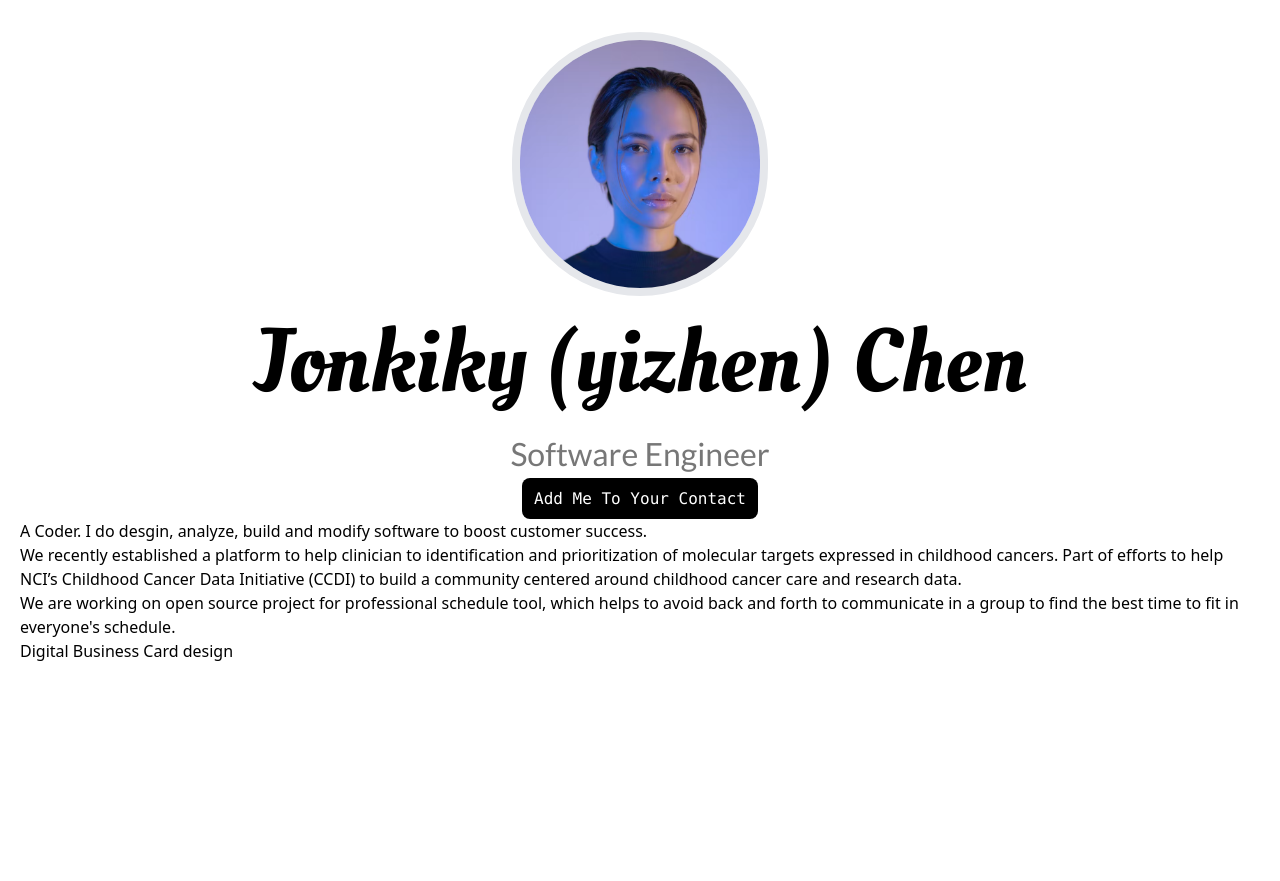
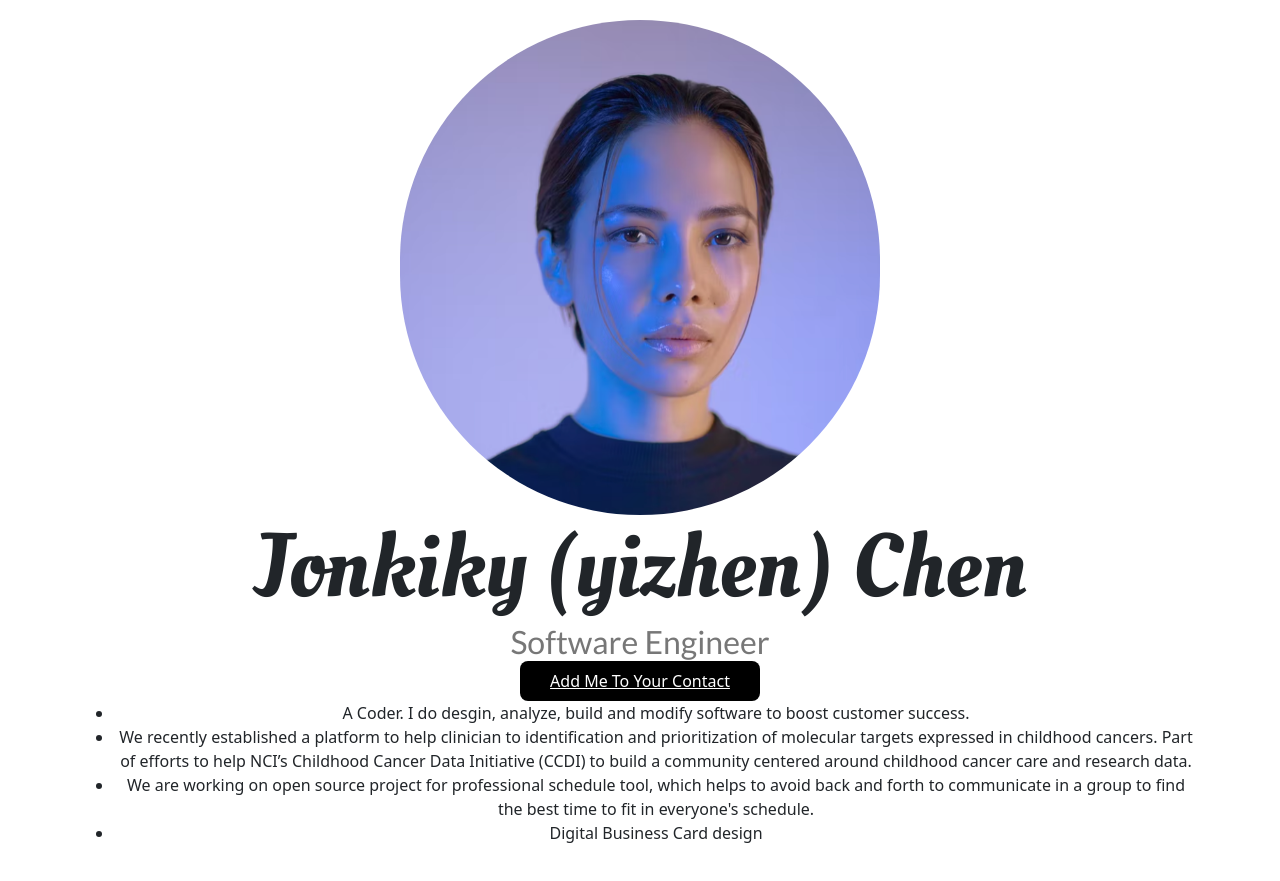
Before and after one commit to jonkiky/home, a plain HTML site: page about2.html in a window 1280 px wide. Before the commit the page ends 800 px from the top, so only its background shows below. Drawn offline with nearby package versions, Linux system fonts and the light colour scheme.

Commit message:
remove tailwind

```diff
--- a/about2.html
+++ b/about2.html
@@ -6,7 +6,11 @@
 <link rel="preconnect" href="https://fonts.googleapis.com">
 <link rel="preconnect" href="https://fonts.gstatic.com" crossorigin>
 <link href="https://fonts.googleapis.com/css2?family=Berkshire+Swash&family=Lato&family=Oleo+Script&display=swap" rel="stylesheet">
-    <script src="https://cdn.tailwindcss.com"></script>
+
+ <link href="https://cdn.jsdelivr.net/npm/bootstrap@5.2.0/dist/css/bootstrap.min.css" rel="stylesheet" integrity="sha384-gH2yIJqKdNHPEq0n4Mqa/HGKIhSkIHeL5AyhkYV8i59U5AR6csBvApHHNl/vI1Bx" crossorigin="anonymous">
+ <script src="https://cdn.jsdelivr.net/npm/bootstrap@5.2.0/dist/js/bootstrap.bundle.min.js" integrity="sha384-A3rJD856KowSb7dwlZdYEkO39Gagi7vIsF0jrRAoQmDKKtQBHUuLZ9AsSv4jD4Xa" crossorigin="anonymous"></script>
+
+    <script src="https://kit.fontawesome.com/28fa00de6c.js" crossorigin="anonymous"></script>
 </head>
 <style type="text/css">
     body {
@@ -26,12 +30,49 @@
             font-size: 2.5vw;
     }
 
+    .rounded-full {
+      border-radius: 9999px;
+    }
+
+    .border-8{
+      border-width: 8px;
+    }
+
+    .max-with-48 {
+      max-width: 480px;
+    }
+    .leading-10{
+      line-height: 40px;
+    }
+    .mx-auto{
+      margin: 0 auto;
+    }
+
+    .bg-black{
+      background: #212121;
+    }
+
+    .w-62{
+        width: 240px;
+    }
+
+    .rounded-lg{
+      border-radius: 0.5rem; /* 8px */
+    }
+
+    .text-white{
+        color: rgb(255 255 255);
+    }
+    .px-3{
+      padding-left: 0.75rem; /* 12px */
+      padding-right: 0.75rem; /* 12px */
+    }
 </style>
 <body>
-   <div class="grid grid-cols-1 my-8 w-full">
-         <div class="w-64 content-center mx-auto">
-           <img src="./img/artist.png" class="rounded-full border-8" />
-         </div>
+ <div class="container text-center">
+  <div class="row">
+    <div class="col">
+           <img src="./img/artist.png" class="rounded-full border-8 max-with-48" />
 
       <h1 class="name">Jonkiky (yizhen) Chen</h1>
       <h1 class="mx-auto subTitle">Software Engineer</h1>
@@ -47,5 +88,7 @@
       <li>Digital Business Card design</li>
     </ul>
    </div>
+ </div>
+</div>
 </body>
 </html>
```
